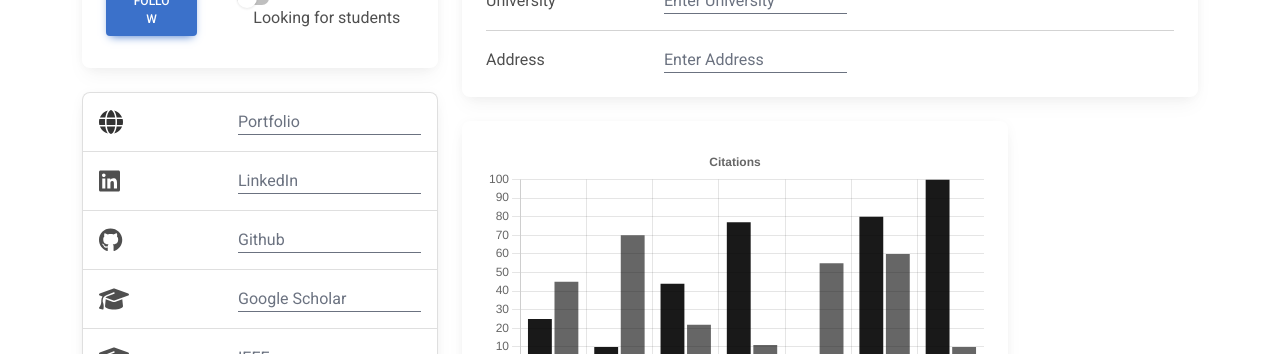
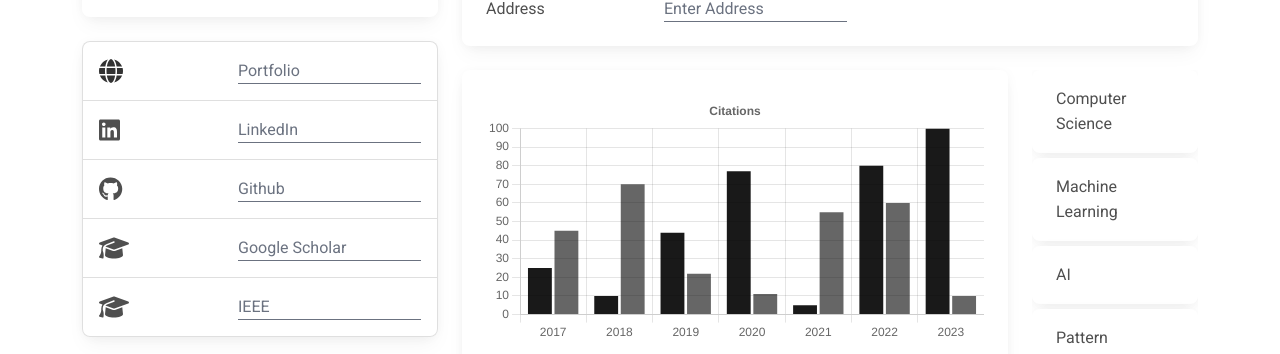
Before and after one commit to ruskakimov/sdg-hub-gdsc, a React (Create React App) app: page /professor in a window 1280 px wide. Shown: the part 437-791 px from the top of the page. Built offline with nearby package versions, Linux system fonts and the light colour scheme; no server answers; sample sign-in values are in the browser's storage.

Commit message:
Added tag array.

```diff
--- a/src/pages/professor/Professor.tsx
+++ b/src/pages/professor/Professor.tsx
@@ -78,6 +78,7 @@ export const data = {
 
 export default function Professor() {
 
+  const [tagArray, setTagArray] = useState(["Computer Science","Machine Learning", "AI", "Pattern Recognition","Neural Networks"])
   const [user] = useAuthState(firebaseAuth);
 
    const [inputValues, setInputValues] = useState({
@@ -267,11 +268,20 @@ export default function Professor() {
             </MDBCard>
             <MDBRow>
               <MDBCol md="9">
-                <MDBCard className="mb-4 mb-md-0">
+              <MDBCard>
                   <MDBCardBody>
                   <Bar options={options} data={data} />
                   </MDBCardBody>
-                </MDBCard>
+              </MDBCard>
+              </MDBCol>
+              <MDBCol md="3">
+                <div style={{display:"flex", flexDirection:"column", alignItems:"space-between", height:"400px", gap:"5px", overflow:"hidden"}}>
+                {tagArray.map((ele)=><MDBCard>
+                  <MDBCardBody className="my-0 py-3 hover:border border-slate-400">
+                    {ele}
+                  </MDBCardBody>
+              </MDBCard>)}
+              </div>
               </MDBCol>
             </MDBRow>
           </MDBCol>
```
